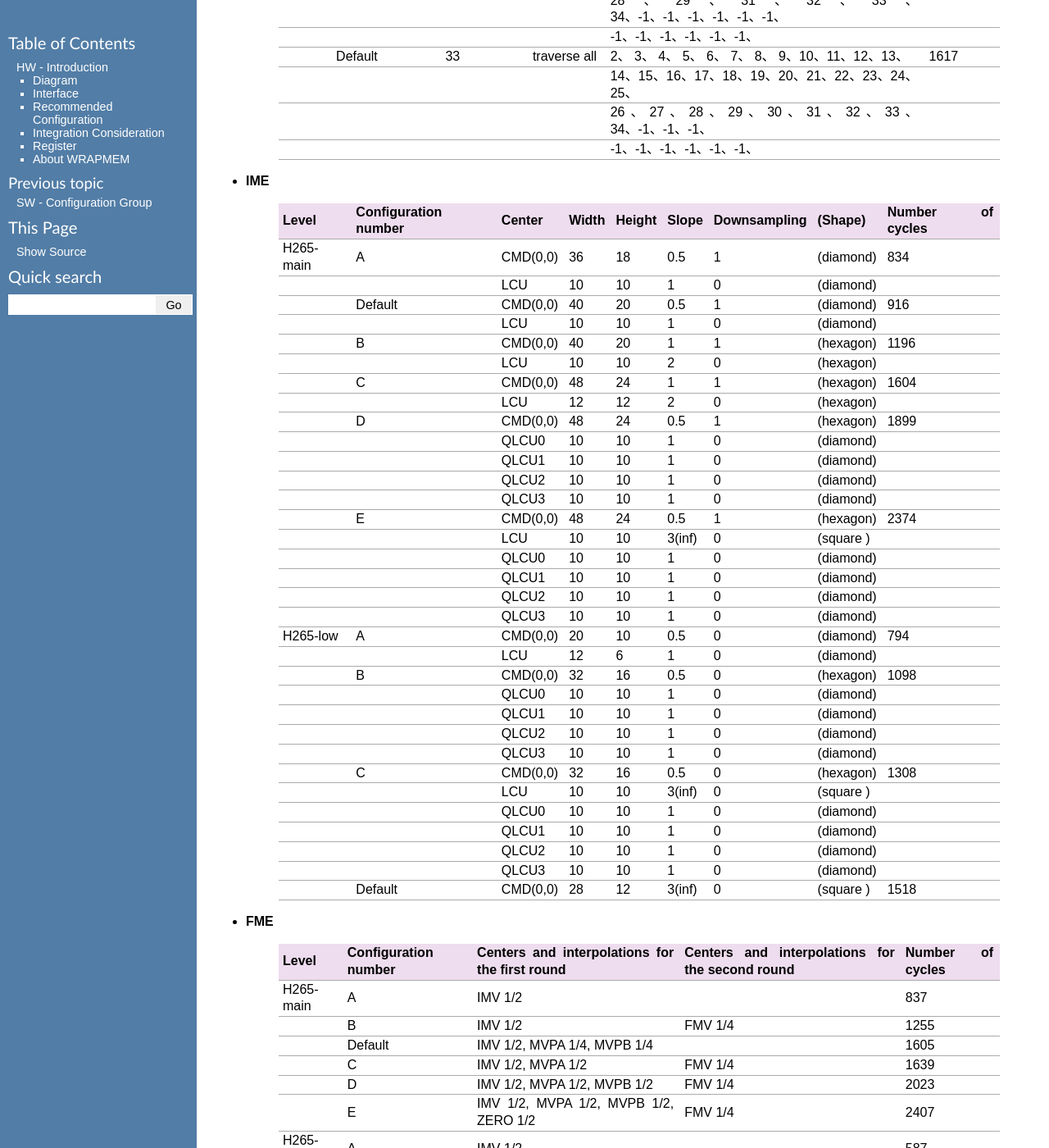
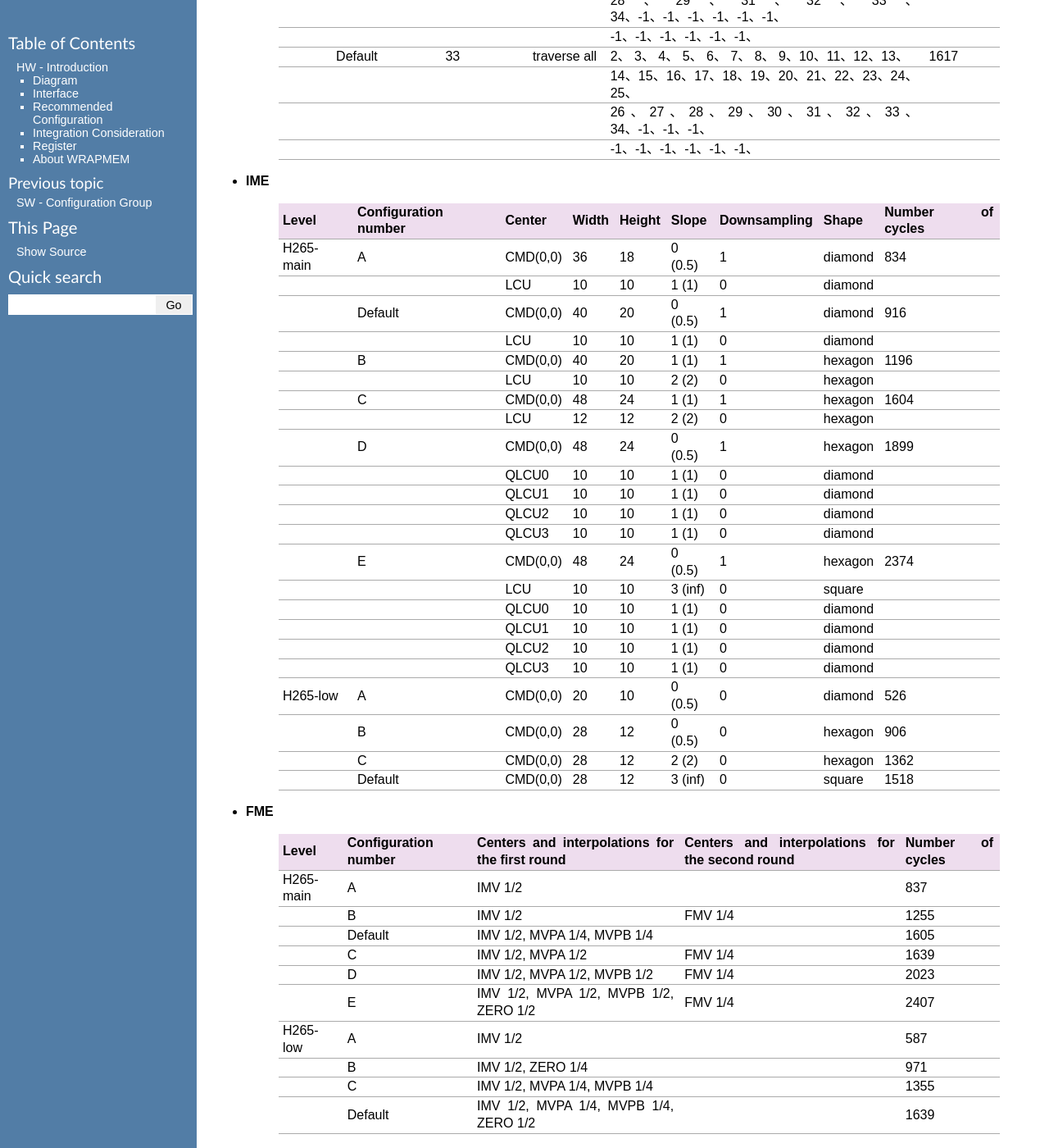
Before and after one commit to iamhll/xkcdc_manual, a Sphinx documentation site: the page built from manual/source/HwIntroduction/main.rst, in a window 1280 px wide and 1400 px high, scrolled down 4161 px. Shown: the whole window at 82% size. Built offline with Sphinx 7.4.7, drawn with Linux system fonts in a browser that asks for light colours.

Commit message:
- [MINOR] [SRC] [UPDATE] 1. HwIntroduction/main.rst a. recomended configuration of IME corrected

```diff
--- a/manual/source/HwIntroduction/main.rst
+++ b/manual/source/HwIntroduction/main.rst
@@ -185,43 +185,33 @@ Recommended Configuration
       :align: left
       :widths: auto
 
-      ==========  ====================== ========== ======= ======== ======= ============== =========== ==================
-       Level       Configuration number   Center     Width   Height   Slope   Downsampling   (Shape)     Number of cycles
-      ==========  ====================== ========== ======= ======== ======= ============== =========== ==================
-       H265-main   A                      CMD(0,0)   36      18       0.5     1              (diamond)   834
-       \                                  LCU        10      10       1       0              (diamond)
-       \           Default                CMD(0,0)   40      20       0.5     1              (diamond)   916
-       \                                  LCU        10      10       1       0              (diamond)
-       \           B                      CMD(0,0)   40      20       1       1              (hexagon)   1196
-       \                                  LCU        10      10       2       0              (hexagon)
-       \           C                      CMD(0,0)   48      24       1       1              (hexagon)   1604
-       \                                  LCU        12      12       2       0              (hexagon)
-       \           D                      CMD(0,0)   48      24       0.5     1              (hexagon)   1899
-       \                                  QLCU0      10      10       1       0              (diamond)
-       \                                  QLCU1      10      10       1       0              (diamond)
-       \                                  QLCU2      10      10       1       0              (diamond)
-       \                                  QLCU3      10      10       1       0              (diamond)
-       \           E                      CMD(0,0)   48      24       0.5     1              (hexagon)   2374
-       \                                  LCU        10      10       3(inf)  0              (square )
-       \                                  QLCU0      10      10       1       0              (diamond)
-       \                                  QLCU1      10      10       1       0              (diamond)
-       \                                  QLCU2      10      10       1       0              (diamond)
-       \                                  QLCU3      10      10       1       0              (diamond)
-       H265-low    A                      CMD(0,0)   20      10       0.5     0              (diamond)   794
-       \                                  LCU        12      6        1       0              (diamond)
-       \           B                      CMD(0,0)   32      16       0.5     0              (hexagon)   1098
-       \                                  QLCU0      10      10       1       0              (diamond)
-       \                                  QLCU1      10      10       1       0              (diamond)
-       \                                  QLCU2      10      10       1       0              (diamond)
-       \                                  QLCU3      10      10       1       0              (diamond)
-       \           C                      CMD(0,0)   32      16       0.5     0              (hexagon)   1308
-       \                                  LCU        10      10       3(inf)  0              (square )
-       \                                  QLCU0      10      10       1       0              (diamond)
-       \                                  QLCU1      10      10       1       0              (diamond)
-       \                                  QLCU2      10      10       1       0              (diamond)
-       \                                  QLCU3      10      10       1       0              (diamond)
-       \           Default                CMD(0,0)   28      12       3(inf)  0              (square )   1518
-      ==========  ====================== ========== ======= ======== ======= ============== =========== ==================
+      ==========  ====================== ========== ======= ======== ========= ============== ========= ==================
+       Level       Configuration number   Center     Width   Height   Slope     Downsampling   Shape     Number of cycles
+      ==========  ====================== ========== ======= ======== ========= ============== ========= ==================
+       H265-main   A                      CMD(0,0)   36      18       0 (0.5)   1              diamond   834
+       \                                  LCU        10      10       1 (1)     0              diamond
+       \           Default                CMD(0,0)   40      20       0 (0.5)   1              diamond   916
+       \                                  LCU        10      10       1 (1)     0              diamond
+       \           B                      CMD(0,0)   40      20       1 (1)     1              hexagon   1196
+       \                                  LCU        10      10       2 (2)     0              hexagon
+       \           C                      CMD(0,0)   48      24       1 (1)     1              hexagon   1604
+       \                                  LCU        12      12       2 (2)     0              hexagon
+       \           D                      CMD(0,0)   48      24       0 (0.5)   1              hexagon   1899
+       \                                  QLCU0      10      10       1 (1)     0              diamond
+       \                                  QLCU1      10      10       1 (1)     0              diamond
+       \                                  QLCU2      10      10       1 (1)     0              diamond
+       \                                  QLCU3      10      10       1 (1)     0              diamond
+       \           E                      CMD(0,0)   48      24       0 (0.5)   1              hexagon   2374
+       \                                  LCU        10      10       3 (inf)   0              square
+       \                                  QLCU0      10      10       1 (1)     0              diamond
+       \                                  QLCU1      10      10       1 (1)     0              diamond
+       \                                  QLCU2      10      10       1 (1)     0              diamond
+       \                                  QLCU3      10      10       1 (1)     0              diamond
+       H265-low    A                      CMD(0,0)   20      10       0 (0.5)   0              diamond   526
+       \           B                      CMD(0,0)   28      12       0 (0.5)   0              hexagon   906
+       \           C                      CMD(0,0)   28      12       2 (2)     0              hexagon   1362
+       \           Default                CMD(0,0)   28      12       3 (inf)   0              square    1518
+      ==========  ====================== ========== ======= ======== ========= ============== ========= ==================
 
 
 - **FME**
```
